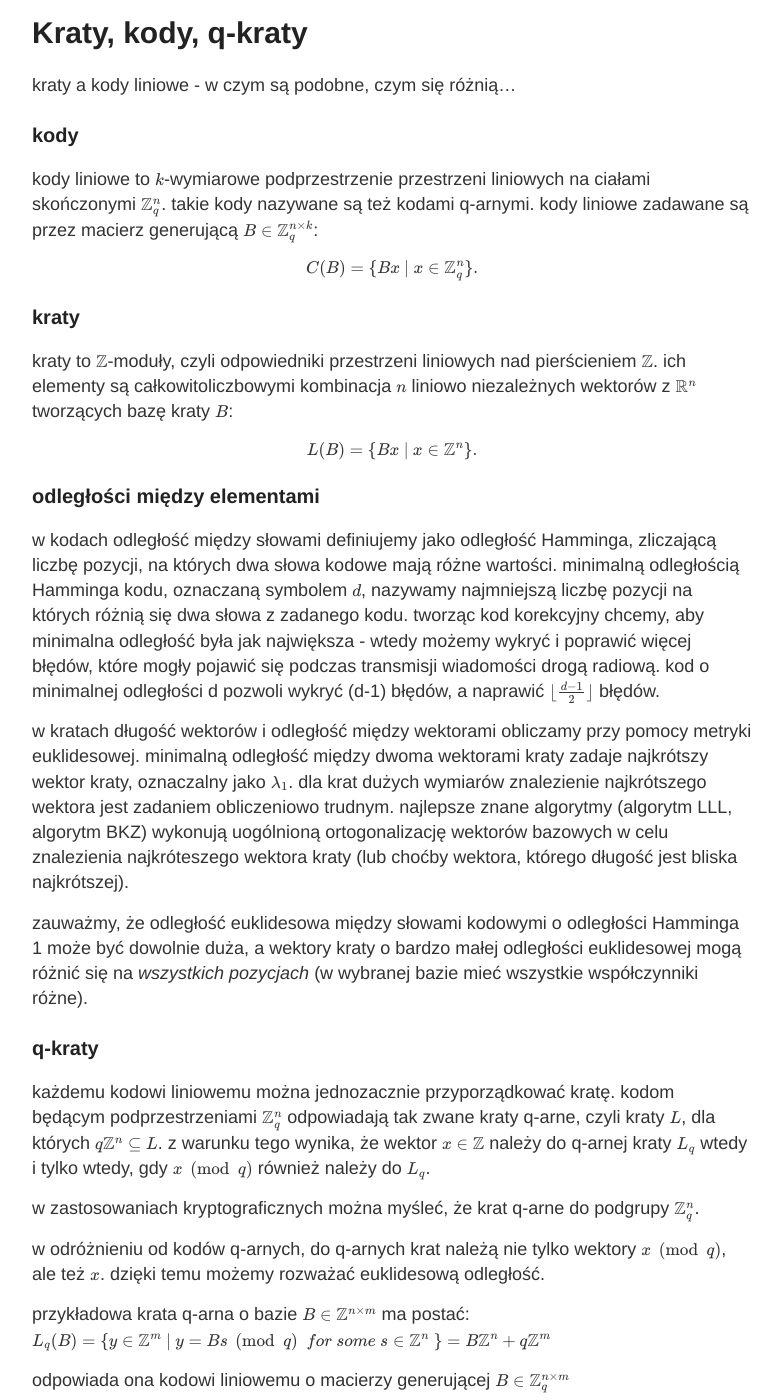
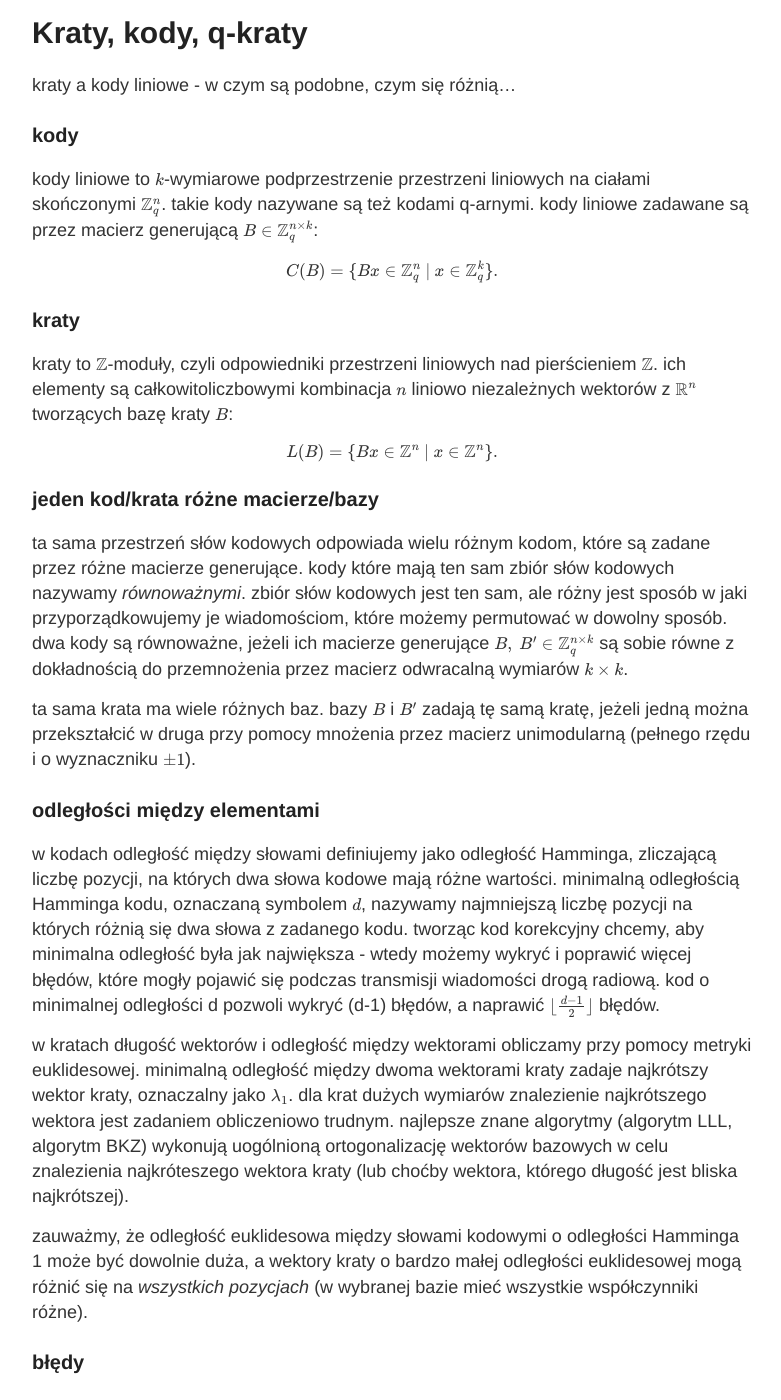
Before and after one commit to keIpie/keIpie.github.io, a Jekyll site: the page built from pq/_posts/2016-1-1-kraty-kody.md, in a window 1280 px wide and 1400 px high, scrolled down 311 px. Shown: the whole window, without its empty margins (248-1029 px from the left). Built offline with Jekyll 4.4.1, drawn with Linux system fonts in a browser that asks for light colours; formulas are drawn with MathJax 3.

Commit message:
q-rne kraty

```diff
--- a/pq/_posts/2016-1-1-kraty-kody.md
+++ b/pq/_posts/2016-1-1-kraty-kody.md
@@ -10,14 +10,24 @@ kraty a kody liniowe - w czym są podobne, czym się różnią...
 kody liniowe to $k$-wymiarowe podprzestrzenie przestrzeni liniowych na ciałami skończonymi $\mathbb{Z}_q^n$.
 takie kody nazywane są też kodami q-arnymi. kody liniowe zadawane są przez macierz generującą $B \in \mathbb{Z}_q^{n \times k}$:
 
-$$ C(B) = \{ Bx ~|~ x \in \mathbb{Z}_q^n \}. $$
+$$ C(B) = \{ Bx \in \mathbb{Z}_q^n ~|~ x \in \mathbb{Z}_q^k \}. $$
 
 ### kraty
 
 kraty to $\mathbb{Z}$-moduły, czyli odpowiedniki przestrzeni liniowych nad pierścieniem $\mathbb{Z}$. ich elementy są całkowitoliczbowymi
 kombinacja $n$ liniowo niezależnych wektorów z $\mathbb{R}^n$ tworzących bazę kraty $B$:
 
-$$ L(B) = \{ Bx ~|~ x \in \mathbb{Z}^n \}. $$
+$$ L(B) = \{ Bx \in \mathbb{Z}^n ~|~ x \in \mathbb{Z}^n \}. $$
+
+### jeden kod/krata różne macierze/bazy
+
+ta sama przestrzeń słów kodowych odpowiada wielu różnym kodom, które są zadane przez różne macierze generujące. kody które mają ten sam zbiór słów
+kodowych nazywamy *równoważnymi*. zbiór słów kodowych jest ten sam, ale różny jest sposób w jaki przyporządkowujemy je wiadomościom, które możemy
+permutować w dowolny sposób. dwa kody są równoważne, jeżeli ich macierze generujące $B,~B' \in \mathbb{Z}_q^{n \times k}$ są sobie równe z dokładnością do
+przemnożenia przez macierz odwracalną wymiarów $k \times k$.
+
+ta sama krata ma wiele różnych baz. bazy $B$ i $B'$ zadają tę samą kratę, jeżeli jedną można przekształcić w druga przy pomocy mnożenia
+przez macierz unimodularną (pełnego rzędu i o wyznaczniku $\pm 1$).
 
 ### odległości między elementami
 
@@ -34,6 +44,8 @@ ortogonalizację wektorów bazowych w celu znalezienia najkróteszego wektora kr
 
 zauważmy, że odległość euklidesowa między słowami kodowymi o odległości Hamminga 1 może być dowolnie duża, a wektory kraty o bardzo małej odległości
 euklidesowej mogą różnić się na *wszystkich pozycjach* (w wybranej bazie mieć wszystkie współczynniki różne).
+
+### błędy
 
 ### q-kraty
 
```
